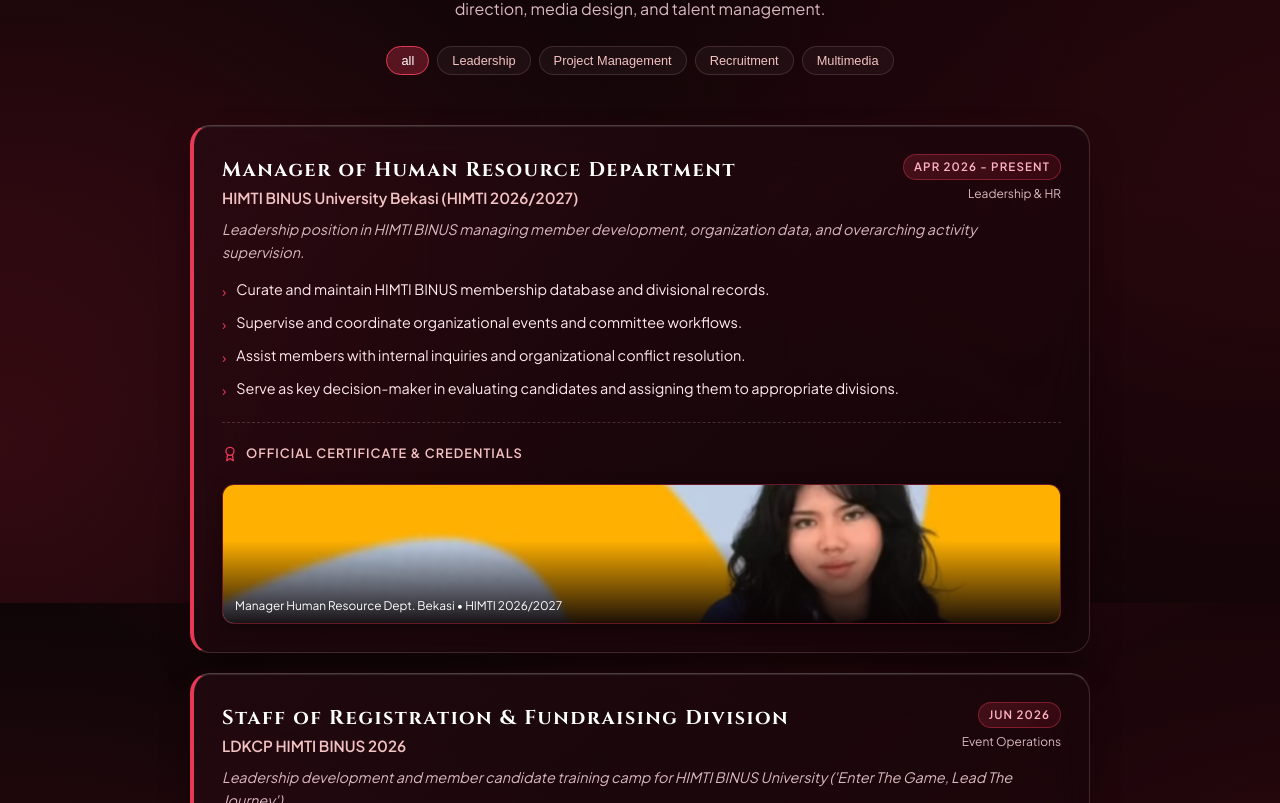
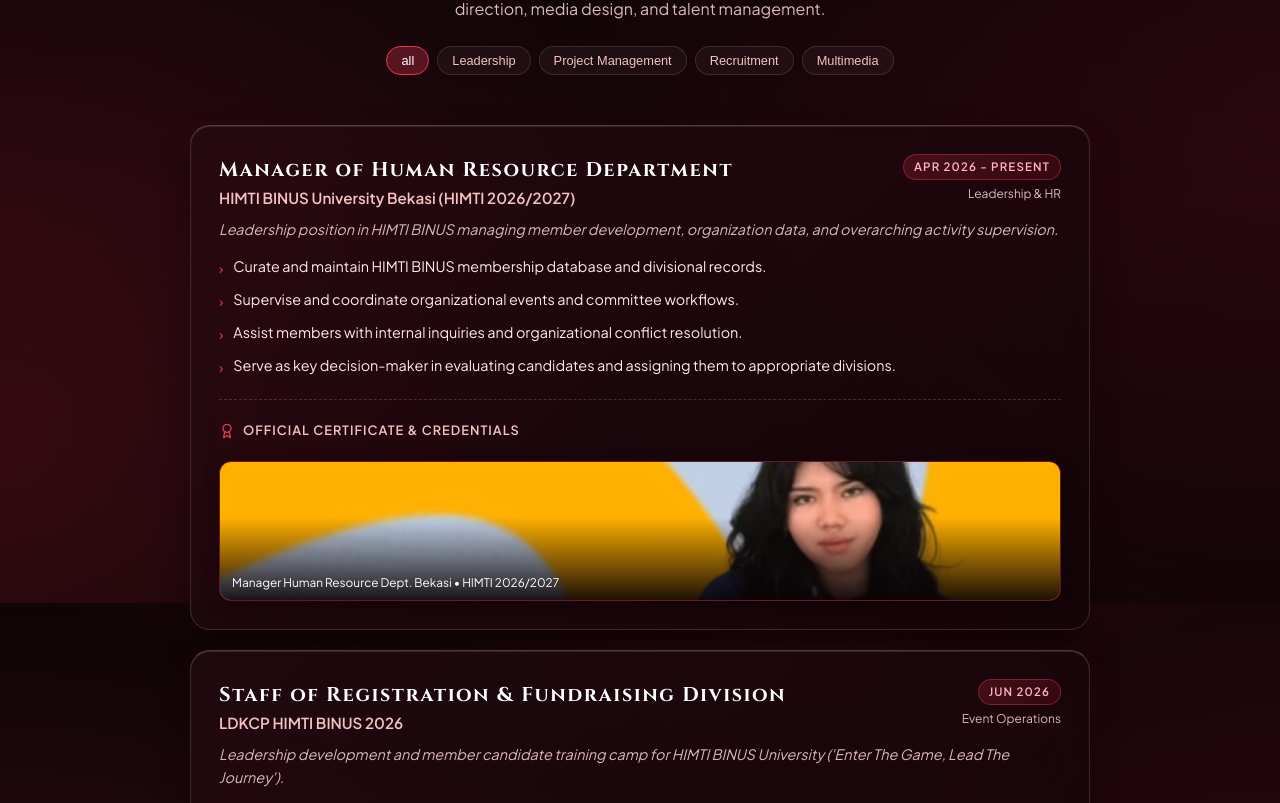
Before and after one commit to Asa790/portfolio-asa, a React (Vite) app: page / in a window 1280 px wide. Shown: the part 7397-8200 px from the top of the page. Built offline with nearby package versions, Linux system fonts and the light colour scheme; a web font is replaced by a local one.

Commit message:
Remove certificate issue dates and remove red left border to enhance glassmorphism

```diff
--- a/src/App.jsx
+++ b/src/App.jsx
@@ -1172,7 +1172,7 @@
 
           <div style={{ display: 'flex', flexDirection: 'column', gap: '20px', maxWidth: '900px', margin: '0 auto' }}>
             {filteredExp.map((exp, idx) => (
-              <div key={idx} className="glass-card" style={{ padding: '28px', borderLeft: '4px solid var(--crimson-accent)' }}>
+              <div key={idx} className="glass-card" style={{ padding: '28px' }}>
                 <div style={{ display: 'flex', justifyContent: 'space-between', alignItems: 'flex-start', flexWrap: 'wrap', gap: '10px', marginBottom: '8px' }}>
                   <div>
                     <h3 className="font-cinzel" style={{ fontSize: '1.25rem', color: '#fff' }}>
@@ -1440,7 +1440,7 @@
                             </span>
                           </div>
                           <p style={{ color: 'var(--rose-gold)', fontSize: '0.88rem', fontWeight: 600, margin: 0 }}>
-                            Issued by {cert.issuer} &bull; {cert.date}
+                            Issued by {cert.issuer}
                           </p>
                           <p style={{ color: 'var(--text-muted)', fontSize: '0.84rem', marginTop: '6px', lineHeight: '1.5', maxWidth: '680px' }}>
                             {cert.description}
```
